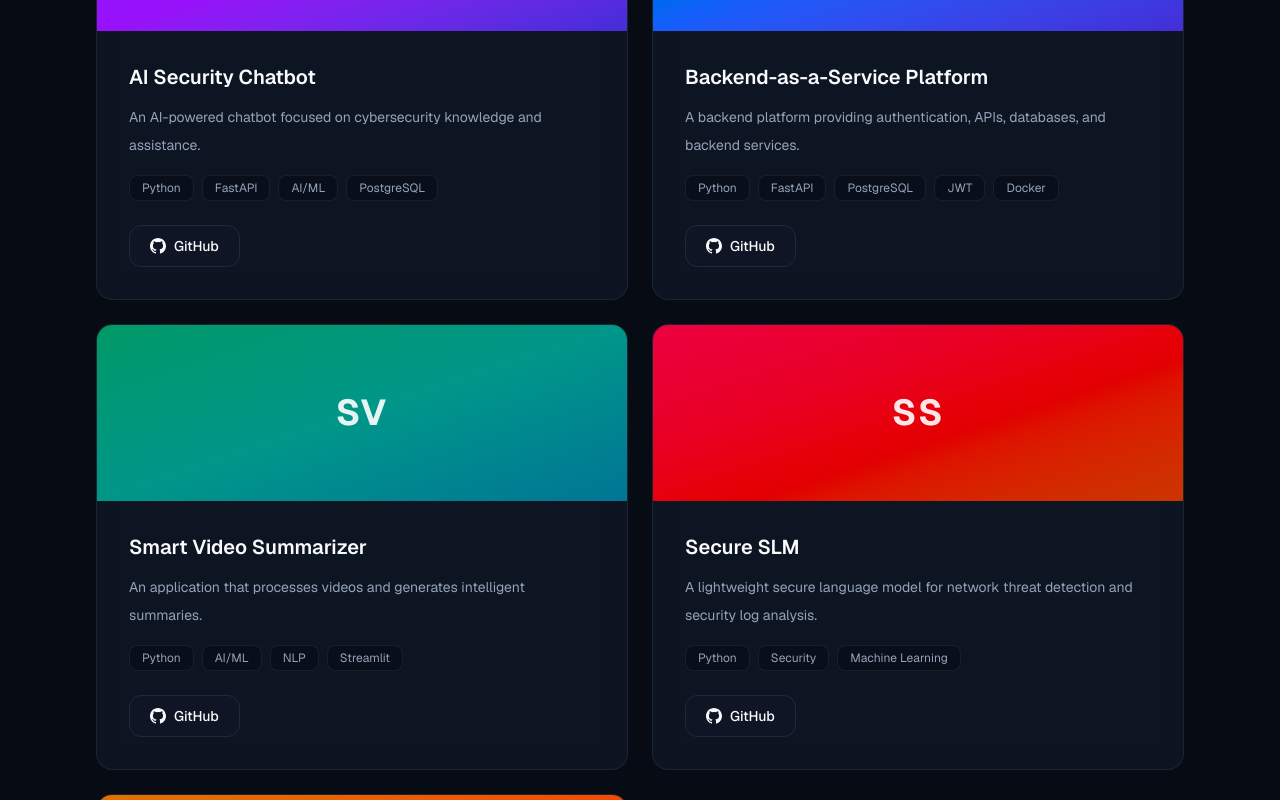
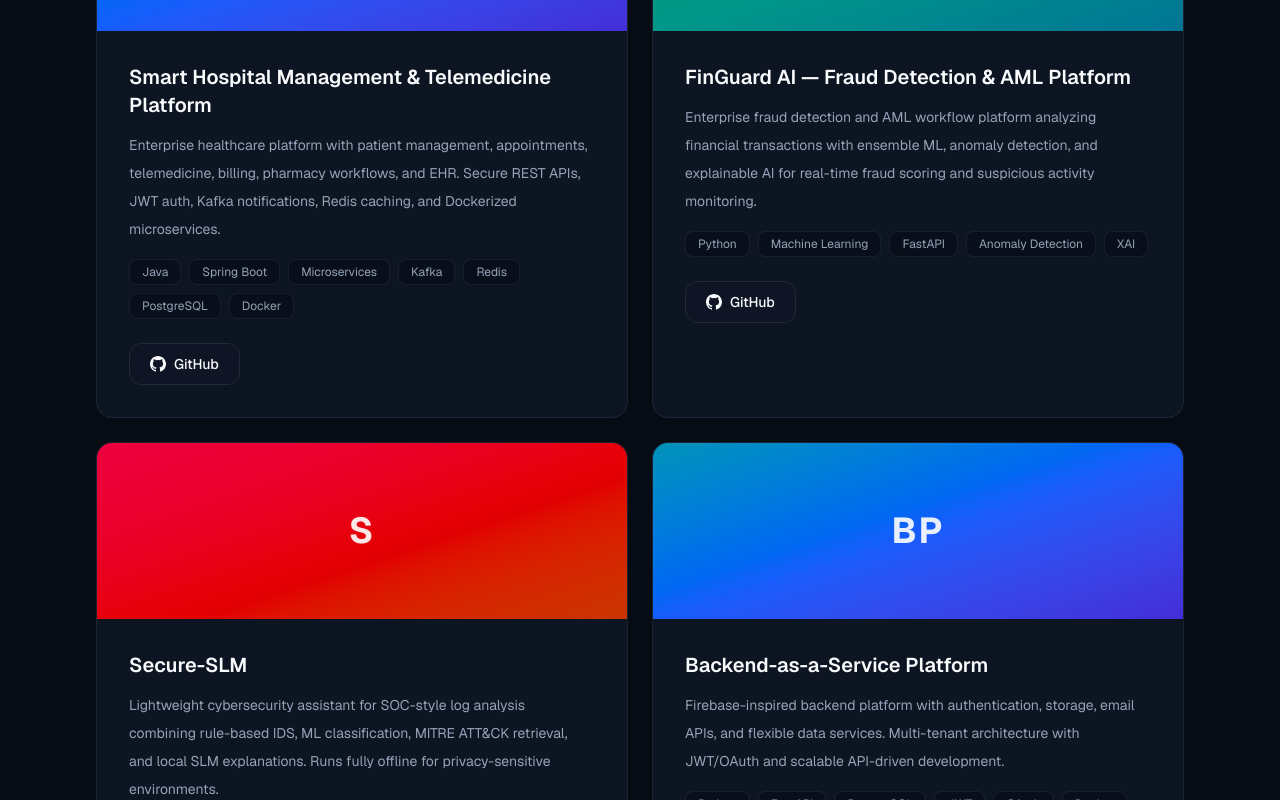
Before and after one commit to deepakgoudasirsi/deepak-portfolio, a Next.js app: page / in a window 1280 px wide. Shown: the part 3860-4660 px from the top of the page. Built offline with nearby package versions, Linux system fonts and the light colour scheme.

Commit message:
Curate projects to highlight backend, security, and enterprise engineering.
Replace generic project list with career-aligned work including hospital microservices and FinGuard AI, and remove projects that do not support backend/security positioning.

```diff
--- a/src/components/Projects.tsx
+++ b/src/components/Projects.tsx
@@ -13,7 +13,7 @@ export function Projects() {
         <SectionHeading
           eyebrow="Projects"
           title="Selected work"
-          description="Projects spanning backend systems, AI/ML, security automation, and research."
+          description="Enterprise backend systems, security automation, AI/ML platforms, and research."
         />
 
         <div className="grid gap-6 lg:grid-cols-2">
--- a/src/data/portfolio.ts
+++ b/src/data/portfolio.ts
@@ -168,41 +168,70 @@ export const portfolio: PortfolioData = {
   ],
   projects: [
     {
+      title: "Smart Hospital Management & Telemedicine Platform",
+      description:
+        "Enterprise healthcare platform with patient management, appointments, telemedicine, billing, pharmacy workflows, and EHR. Secure REST APIs, JWT auth, Kafka notifications, Redis caching, and Dockerized microservices.",
+      technologies: [
+        "Java",
+        "Spring Boot",
+        "Microservices",
+        "Kafka",
+        "Redis",
+        "PostgreSQL",
+        "Docker",
+      ],
+      githubUrl: `${github}/smart-hospital-platform`,
+      gradient: "from-sky-600 via-blue-600 to-indigo-700",
+    },
+    {
+      title: "FinGuard AI — Fraud Detection & AML Platform",
+      description:
+        "Enterprise fraud detection and AML workflow platform analyzing financial transactions with ensemble ML, anomaly detection, and explainable AI for real-time fraud scoring and suspicious activity monitoring.",
+      technologies: [
+        "Python",
+        "Machine Learning",
+        "FastAPI",
+        "Anomaly Detection",
+        "XAI",
+      ],
+      githubUrl: `${github}/ai-financial-workflow`,
+      gradient: "from-emerald-600 via-teal-600 to-cyan-700",
+    },
+    {
+      title: "Secure-SLM",
+      description:
+        "Lightweight cybersecurity assistant for SOC-style log analysis combining rule-based IDS, ML classification, MITRE ATT&CK retrieval, and local SLM explanations. Runs fully offline for privacy-sensitive environments.",
+      technologies: [
+        "Python",
+        "FastAPI",
+        "scikit-learn",
+        "SQLAlchemy",
+        "Docker",
+        "CI/CD",
+      ],
+      githubUrl: `${github}/Secure-SLM`,
+      gradient: "from-rose-600 via-red-600 to-orange-700",
+    },
+    {
+      title: "Backend-as-a-Service Platform",
+      description:
+        "Firebase-inspired backend platform with authentication, storage, email APIs, and flexible data services. Multi-tenant architecture with JWT/OAuth and scalable API-driven development.",
+      technologies: ["Python", "FastAPI", "PostgreSQL", "JWT", "OAuth", "Docker"],
+      githubUrl: `${github}/Backend-as-a-Service-BaaS-Platform`,
+      gradient: "from-cyan-600 via-blue-600 to-indigo-700",
+    },
+    {
       title: "AI Security Chatbot",
       description:
-        "An AI-powered chatbot focused on cybersecurity knowledge and assistance.",
-      technologies: ["Python", "FastAPI", "AI/ML", "PostgreSQL"],
+        "Full-stack cybersecurity awareness assistant educating users on phishing, password attacks, and social engineering with AI-powered responses and real-time threat classification.",
+      technologies: ["Python", "Flask", "AI/ML", "PostgreSQL"],
       githubUrl: `${github}/AI-Security-Chatbot`,
       gradient: "from-violet-600 via-purple-600 to-indigo-700",
     },
     {
-      title: "Backend-as-a-Service Platform",
-      description:
-        "A backend platform providing authentication, APIs, databases, and backend services.",
-      technologies: ["Python", "FastAPI", "PostgreSQL", "JWT", "Docker"],
-      githubUrl: `${github}/Backend-as-a-Service-BaaS-Platform`,
-      gradient: "from-cyan-600 via-blue-600 to-indigo-700",
-    },
-    {
-      title: "Smart Video Summarizer",
-      description:
-        "An application that processes videos and generates intelligent summaries.",
-      technologies: ["Python", "AI/ML", "NLP", "Streamlit"],
-      githubUrl: `${github}/smart-video-summarizer`,
-      gradient: "from-emerald-600 via-teal-600 to-cyan-700",
-    },
-    {
-      title: "Secure SLM",
-      description:
-        "A lightweight secure language model for network threat detection and security log analysis.",
-      technologies: ["Python", "Security", "Machine Learning"],
-      githubUrl: `${github}/Secure-SLM`,
-      gradient: "from-rose-600 via-red-600 to-orange-700",
-    },
-    {
       title: "Weakly Supervised Learning Framework",
       description:
-        "M.Tech research project focused on machine learning with limited labeled data.",
+        "M.Tech research system training high-accuracy models with limited labeled data via pseudo-labeling, consistency regularization, and noise-robust learning.",
       technologies: ["Python", "PyTorch", "TensorFlow", "Machine Learning"],
       achievements: [
         "98.26% accuracy on MNIST using only 10% labeled data.",
@@ -246,6 +275,6 @@ export const portfolio: PortfolioData = {
     description:
       "Portfolio of Deepak Gouda — Software Developer, Backend Engineer, and Instructor specializing in cloud, AI/ML, and scalable systems.",
     url: "https://deepakgoudasirsi.github.io/deepak-portfolio",
-    ogImage: "/deepak-portfolio/opengraph-image",
+    ogImage: "/opengraph-image",
   },
 };
```
